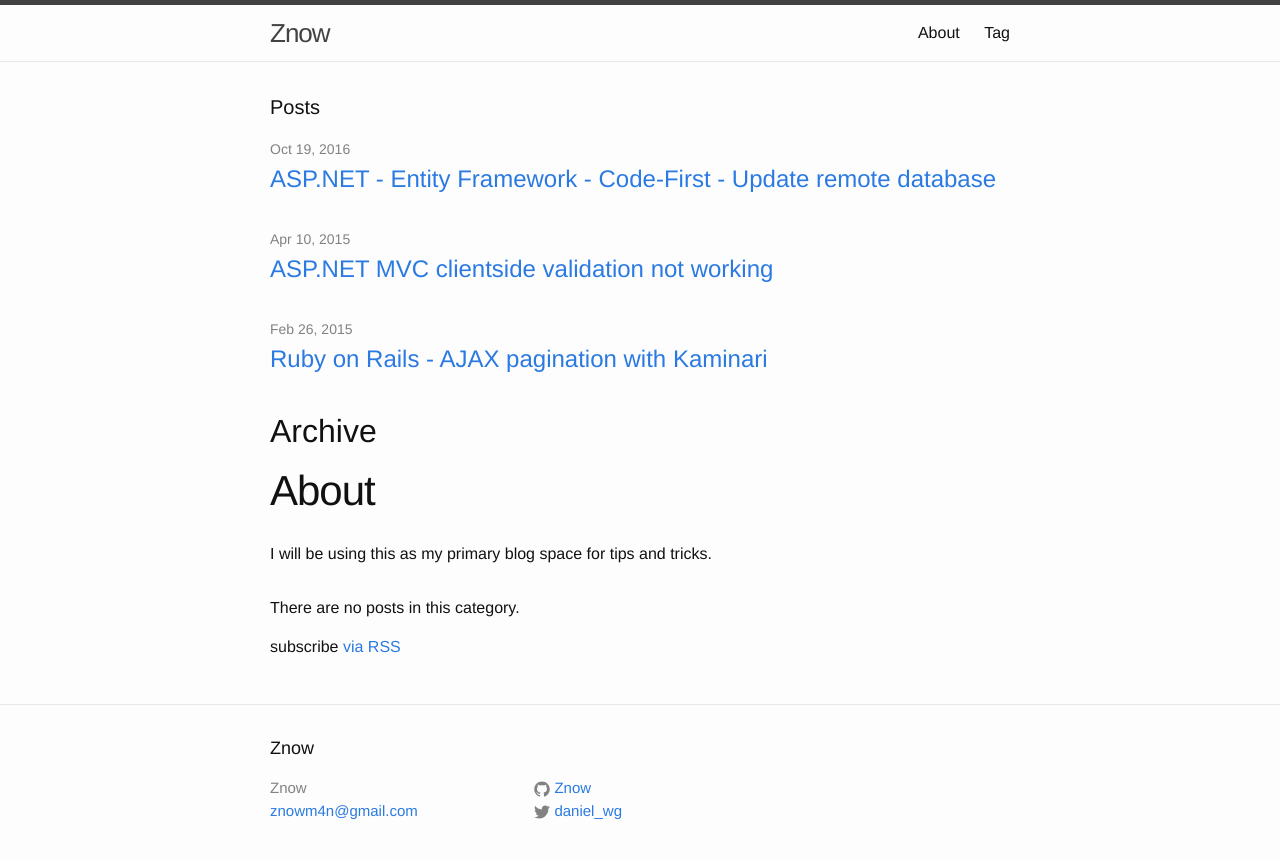
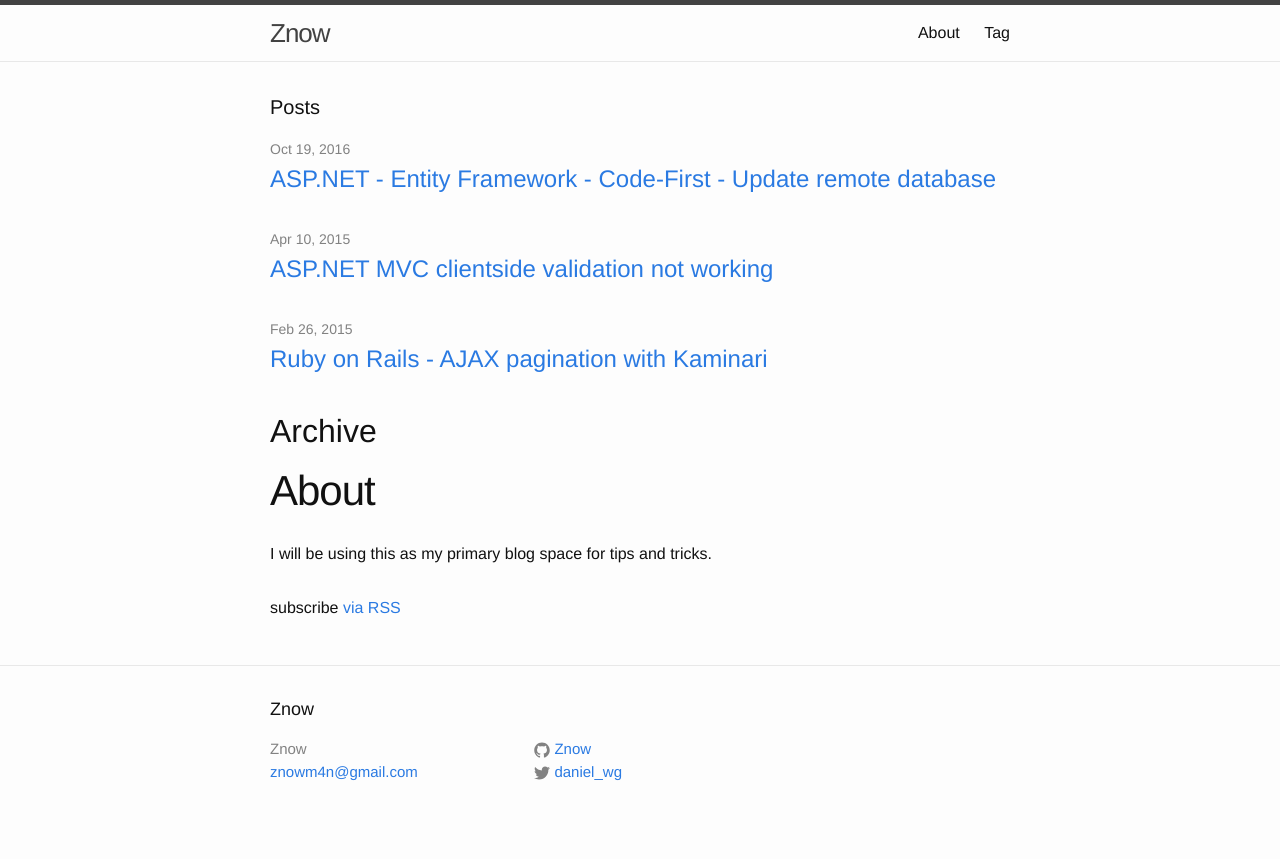
Before and after one commit to Znow/znow.github.io, a Jekyll site: the page built from index.html, in a window 1280 px wide. Shown: the top 859 px of the page. Built offline with Jekyll 4.4.1, drawn with Linux system fonts in a browser that asks for light colours.

Commit message:
Updated index page

```diff
--- a/index.html
+++ b/index.html
@@ -24,31 +24,6 @@
     {{ content }}
   </div>
 
-  <div class="wrap">
-  {% if site.categories[page.category] %}
-    <div class="group-year">
-      {% for post in site.categories[page.category] %}
-        {% capture this_year %}{{ post.date | date: "%Y" }}{% endcapture %}
-        {% unless year == this_year %}
-          {% assign year = this_year %}
-          <p>{{ year }}</p>
-        {% endunless %}
-        <article>
-          <h3><a href="{{ site.url }}{{ post.url }}">{{ post.title }}</a></h3>
-          <time>
-            <span class="month">{{ post.date | date: "%b" }}</span>
-            <span class="day">{{ post.date | date: "%d" }}</span>
-            <span class="year">{{ post.date | date: "%Y" }}</span>
-          </time>
-        </article>
-      {% endfor %}
-    </div>
-  {% else %}
-    <p>There are no posts in this category.</p>
-  {% endif %}
-  </div>
-
-
   <p class="rss-subscribe">subscribe <a href="{{ "/feed.xml" | prepend: site.baseurl }}">via RSS</a></p>
 
 </div>
```
